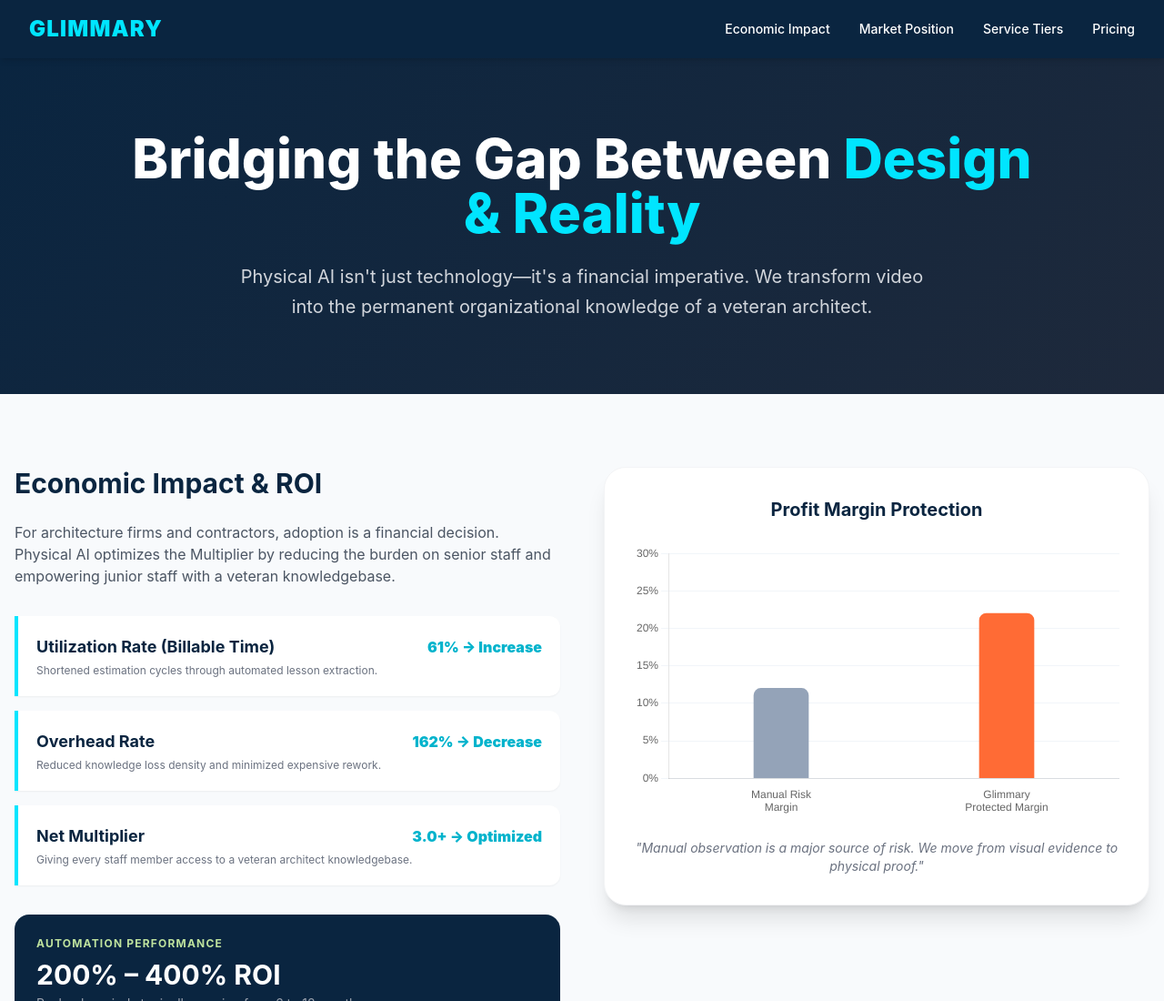
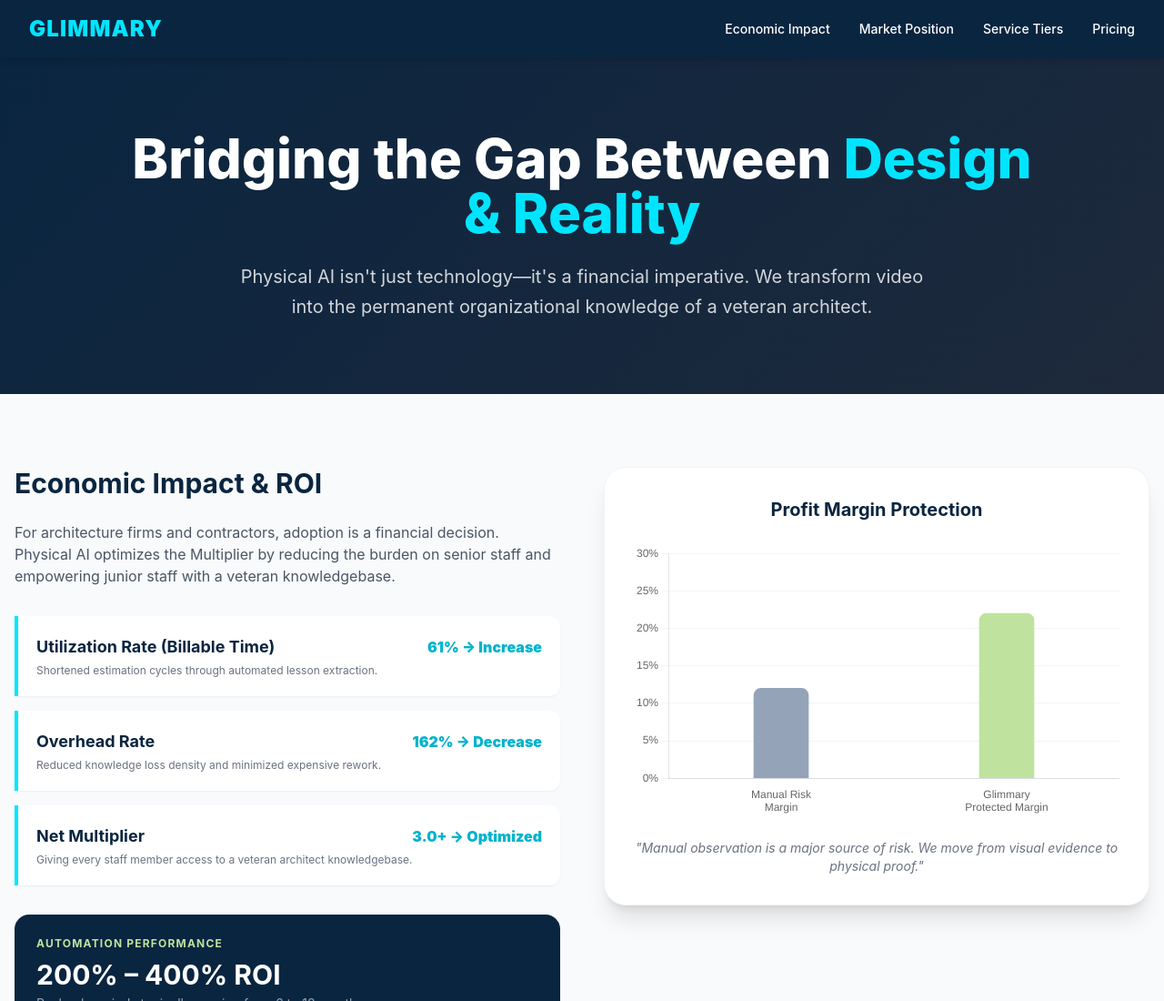
Before and after one commit to GlimmaryKarlR/Onepage, a plain HTML site: page index.html in a window 1280 px wide. Shown: the top 1100 px of the page at 91% size. Drawn offline with nearby package versions, Linux system fonts and the light colour scheme.

Commit message:
Update index.html

```diff
--- a/index.html
+++ b/index.html
@@ -301,7 +301,7 @@
 datasets: [{
 label: 'Profit Margin %',
 data: [12, 22],
-backgroundColor: ['#94A3B8', '#FF6B35'],
+backgroundColor: ['#94A3B8', '#bfe39e'],
 borderRadius: 8,
 barThickness: 60
 }]
```
